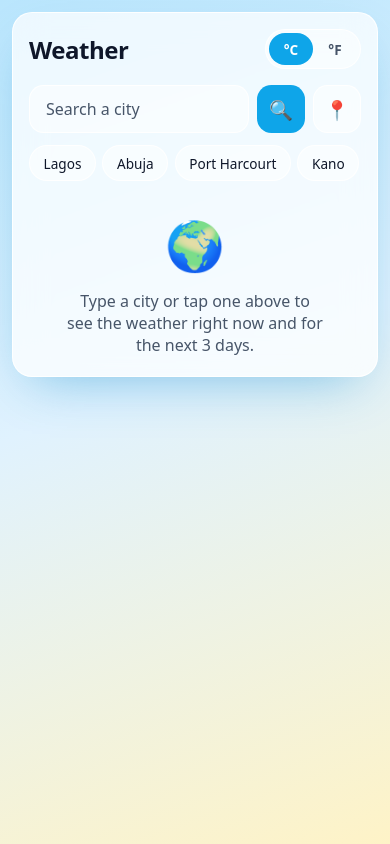
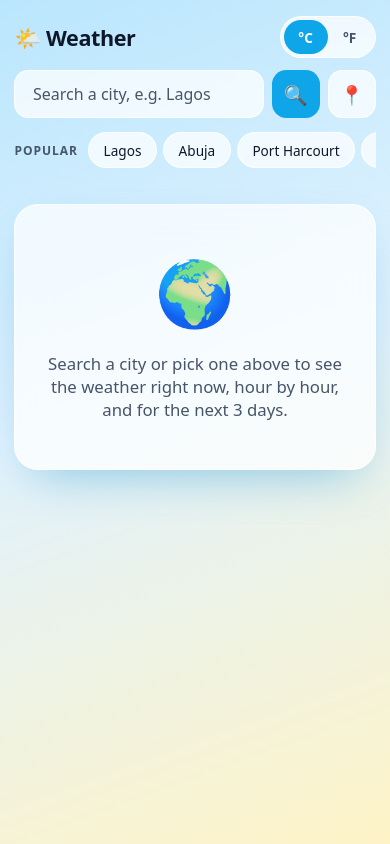
Before and after one commit to OluwaSeun-Femi/Ignis-weather-app, a React (Vite) app: page / in a window 390 px wide. Built offline with nearby package versions, Linux system fonts and the light colour scheme.

Commit message:
Web-first layout with responsive breakpoints

```diff
--- a/src/App.css
+++ b/src/App.css
@@ -1,11 +1,8 @@
 /* ---------- The scene: a full-screen background whose colours follow the weather ---------- */
 .scene {
   min-height: 100dvh;
-  display: flex;
-  align-items: flex-start;
-  justify-content: center;
-  padding: 1.5rem 1rem;
-  padding-bottom: calc(1.5rem + env(safe-area-inset-bottom));
+  padding: 2.5rem 1.5rem;
+  padding-bottom: calc(2.5rem + env(safe-area-inset-bottom));
   background: var(--bg);
   transition: background 0.8s ease;
 }
@@ -28,32 +25,41 @@
   .theme-snow { --bg: linear-gradient(160deg, #1e293b 0%, #334155 50%, #94a3b8 100%); }
 }
 
-/* ---------- The card ---------- */
+/* ---------- The page container: wide on desktop, centred ---------- */
 .app {
   width: 100%;
-  max-width: 460px;
-  padding: 1.25rem 1.25rem 1.5rem;
-  border-radius: 1.5rem;
+  max-width: 1080px;
+  margin: 0 auto;
+  color: var(--text);
+}
+
+/* Shared "glass" look for every card-like block. */
+.hero,
+.panel,
+.not-found,
+.empty,
+.sk {
   background: var(--card);
   border: 1px solid var(--card-border);
+  border-radius: 1.5rem;
   box-shadow: var(--shadow);
   backdrop-filter: blur(16px);
   -webkit-backdrop-filter: blur(16px);
-  color: var(--text);
-  text-align: center;
 }
 
+/* ---------- Header: title, search, unit toggle in one row ---------- */
 .top {
-  display: flex;
+  display: grid;
+  grid-template-columns: auto 1fr auto;
   align-items: center;
-  justify-content: space-between;
-  margin-bottom: 1rem;
+  gap: 1.25rem;
 }
 
 .app h1 {
   margin: 0;
-  font-size: 1.5rem;
+  font-size: 1.6rem;
   letter-spacing: -0.02em;
+  white-space: nowrap;
 }
 
 /* The °C / °F toggle. */
@@ -61,14 +67,14 @@
   display: inline-flex;
   padding: 3px;
   border-radius: 999px;
-  background: var(--tile);
+  background: var(--card);
   border: 1px solid var(--card-border);
 }
 
 .unit button {
   min-width: 44px;
-  min-height: 32px;
-  padding: 0 0.6rem;
+  min-height: 34px;
+  padding: 0 0.7rem;
   font: inherit;
   font-size: 0.85rem;
   font-weight: 600;
@@ -89,17 +95,20 @@
 .search {
   display: flex;
   gap: 0.5rem;
+  max-width: 640px;
+  width: 100%;
+  justify-self: center;
 }
 
 .search input {
   flex: 1;
   min-width: 0;
   min-height: 48px;
-  padding: 0 1rem;
+  padding: 0 1.1rem;
   font: inherit;
   font-size: 1rem; /* 16px stops iPhones zooming in when the box is tapped */
   color: var(--text);
-  background: var(--tile);
+  background: var(--card);
   border: 1px solid var(--card-border);
   border-radius: 0.9rem;
   outline: none;
@@ -131,7 +140,7 @@
 }
 
 .search button.locate {
-  background: var(--tile);
+  background: var(--card);
   border: 1px solid var(--card-border);
 }
 
@@ -161,8 +170,9 @@
 /* ---------- Quick-pick chips ---------- */
 .chips {
   display: flex;
+  align-items: center;
   gap: 0.4rem;
-  margin-top: 0.75rem;
+  margin-top: 0.9rem;
   overflow-x: auto;
   padding-bottom: 0.25rem;
   scrollbar-width: none;
@@ -172,15 +182,25 @@
   display: none;
 }
 
+.chips-label {
+  flex: none;
+  margin-right: 0.25rem;
+  font-size: 0.75rem;
+  font-weight: 600;
+  color: var(--muted);
+  text-transform: uppercase;
+  letter-spacing: 0.08em;
+}
+
 .chips button {
   flex: none;
   min-height: 36px;
-  padding: 0 0.85rem;
+  padding: 0 0.9rem;
   font: inherit;
   font-size: 0.85rem;
   font-weight: 500;
   color: var(--text);
-  background: var(--tile);
+  background: var(--card);
   border: 1px solid var(--card-border);
   border-radius: 999px;
   cursor: pointer;
@@ -188,7 +208,7 @@
 }
 
 .chips button:hover:not(:disabled) {
-  background: color-mix(in srgb, var(--accent) 25%, var(--tile));
+  background: color-mix(in srgb, var(--accent) 25%, var(--card));
 }
 
 .chips button:active:not(:disabled) {
@@ -199,6 +219,7 @@
 .status {
   margin: 1.25rem 0 0;
   color: var(--muted);
+  text-align: center;
 }
 
 .status.error {
@@ -209,53 +230,53 @@
 }
 
 .empty {
-  margin-top: 2rem;
+  margin: 2rem auto 0;
+  max-width: 520px;
+  padding: 3rem 2rem;
+  text-align: center;
   color: var(--muted);
   animation: fade-in 0.35s ease-out;
 }
 
 .empty span {
   display: block;
-  font-size: 3rem;
-  margin-bottom: 0.5rem;
+  font-size: 4rem;
+  margin-bottom: 0.75rem;
   animation: float 4s ease-in-out infinite;
 }
 
 .empty p {
   margin: 0 auto;
-  max-width: 28ch;
+  max-width: 34ch;
+  font-size: 1.05rem;
 }
 
 .skeleton {
   margin-top: 1.5rem;
   display: grid;
-  justify-items: center;
-  gap: 0.75rem;
+  grid-template-columns: 5fr 6fr;
+  gap: 1.25rem;
 }
 
 .sk {
-  border-radius: 0.75rem;
-  background: var(--tile);
   animation: pulse 1.2s ease-in-out infinite;
 }
 
-.sk-title { width: 55%; height: 1.4rem; }
-.sk-icon { width: 4.5rem; height: 4.5rem; border-radius: 50%; }
-.sk-temp { width: 40%; height: 3.5rem; }
-.sk-row { width: 100%; height: 4.5rem; }
+.sk-hero { min-height: 360px; }
+.sk-panel { min-height: 360px; }
 
 .not-found {
-  margin-top: 1.5rem;
-  padding: 1.25rem 1rem;
-  border-radius: 1rem;
-  background: var(--tile);
-  border: 1px dashed var(--card-border);
+  margin: 2rem auto 0;
+  max-width: 520px;
+  padding: 2rem 1.5rem;
+  text-align: center;
+  border-style: dashed;
   animation: fade-in 0.35s ease-out;
 }
 
 .not-found-icon {
   display: block;
-  font-size: 2rem;
+  font-size: 2.5rem;
   margin-bottom: 0.5rem;
 }
 
@@ -269,67 +290,91 @@
   color: var(--muted);
 }
 
-/* ---------- Current weather ---------- */
-.current {
-  margin-top: 1.25rem;
+/* ---------- Result: two columns on desktop ---------- */
+.result {
+  margin-top: 1.5rem;
+  display: grid;
+  grid-template-columns: 5fr 6fr;
+  gap: 1.25rem;
+  align-items: start;
   animation: fade-in 0.4s ease-out;
 }
 
-.current h2 {
+/* Left column: the hero card. */
+.hero {
+  padding: 1.75rem;
+}
+
+.hero h2 {
   margin: 0;
-  font-size: 1.35rem;
+  font-size: 1.6rem;
   font-weight: 600;
 }
 
-.current .country {
+.hero .country {
   font-weight: 400;
   color: var(--muted);
 }
 
-.current .time {
-  margin: 0.15rem 0 0;
+.hero .time {
+  margin: 0.2rem 0 0;
   color: var(--muted);
-  font-size: 0.85rem;
+  font-size: 0.9rem;
 }
 
-.current .icon {
-  font-size: 4.5rem;
+/* The big icon and temperature sit side by side. */
+.headline {
+  display: flex;
+  align-items: center;
+  gap: 1.25rem;
+  margin: 1.5rem 0;
+}
+
+.hero .icon {
+  font-size: 5.5rem;
   line-height: 1;
-  margin: 0.75rem 0 0.25rem;
   animation: float 4s ease-in-out infinite;
 }
 
-.current .temp {
+.hero .temp {
   margin: 0;
-  font-size: 4.5rem;
+  font-size: 5rem;
   font-weight: 700;
   line-height: 1;
   letter-spacing: -0.04em;
 }
 
-.current .desc {
-  margin: 0.4rem 0 0;
-  font-size: 1.1rem;
+.hero .desc {
+  margin: 0.35rem 0 0;
+  font-size: 1.15rem;
   color: var(--muted);
   text-transform: capitalize;
 }
 
 .details {
   display: grid;
-  grid-template-columns: repeat(5, 1fr);
-  gap: 0.4rem;
-  margin: 1.5rem 0 0;
+  grid-template-columns: repeat(6, 1fr);
+  gap: 0.5rem;
+  margin: 0;
 }
 
 .details div {
-  padding: 0.6rem 0.25rem;
+  grid-column: span 2;
+  padding: 0.75rem 0.5rem;
   border-radius: 0.9rem;
   background: var(--tile);
   border: 1px solid var(--card-border);
+  text-align: center;
+}
+
+/* Five tiles: three on top, sunrise and sunset side by side below. */
+.details div:nth-child(4),
+.details div:nth-child(5) {
+  grid-column: span 3;
 }
 
 .details dt {
-  font-size: 0.65rem;
+  font-size: 0.68rem;
   color: var(--muted);
   text-transform: uppercase;
   letter-spacing: 0.06em;
@@ -337,48 +382,59 @@
 
 .details dd {
   margin: 0.2rem 0 0;
-  font-size: 0.9rem;
+  font-size: 1rem;
   font-weight: 600;
 }
 
+/* Right column: hourly strip + 3-day forecast. */
+.panel {
+  padding: 1.5rem 1.75rem 1.75rem;
+}
+
 .section-title {
-  margin: 1.5rem 0 0.5rem;
+  margin: 0 0 0.6rem;
   font-size: 0.75rem;
   font-weight: 600;
   color: var(--muted);
   text-transform: uppercase;
   letter-spacing: 0.08em;
-  text-align: left;
 }
 
-/* ---------- Hourly strip (swipe sideways) ---------- */
+/* Space between the hourly strip and the 3-day heading below it. */
+.panel .hours + .section-title {
+  margin-top: 1.5rem;
+}
+
+/* ---------- Hourly strip (scrolls sideways) ---------- */
 .hours {
   list-style: none;
-  margin: 0 -1.25rem;
-  padding: 0 1.25rem 0.25rem;
+  margin: 0 -1.75rem;
+  padding: 0 1.75rem 0.5rem;
   display: flex;
   gap: 0.4rem;
   overflow-x: auto;
   scroll-snap-type: x mandatory;
-  scrollbar-width: none;
-}
-
-.hours::-webkit-scrollbar {
-  display: none;
+  scrollbar-width: thin;
+  scrollbar-color: var(--card-border) transparent;
 }
 
 .hours li {
   flex: none;
-  width: 58px;
+  width: 62px;
   display: flex;
   flex-direction: column;
   align-items: center;
   gap: 0.25rem;
-  padding: 0.6rem 0.25rem;
+  padding: 0.65rem 0.25rem;
   border-radius: 0.9rem;
   background: var(--tile);
   border: 1px solid var(--card-border);
   scroll-snap-align: start;
+  transition: transform 0.15s;
+}
+
+.hours li:hover {
+  transform: translateY(-2px);
 }
 
 .hours li.now {
@@ -397,12 +453,12 @@
 }
 
 .hour-icon {
-  font-size: 1.3rem;
+  font-size: 1.4rem;
   line-height: 1.2;
 }
 
 .hour-temp {
-  font-size: 0.9rem;
+  font-size: 0.95rem;
   font-weight: 600;
 }
 
@@ -413,15 +469,15 @@
   padding: 0;
   display: grid;
   grid-template-columns: repeat(3, 1fr);
-  gap: 0.5rem;
+  gap: 0.6rem;
 }
 
 .days li {
   display: flex;
   flex-direction: column;
   align-items: center;
-  gap: 0.2rem;
-  padding: 0.75rem 0.5rem;
+  gap: 0.25rem;
+  padding: 1rem 0.5rem;
   border-radius: 1rem;
   background: var(--tile);
   border: 1px solid var(--card-border);
@@ -433,26 +489,27 @@
 }
 
 .day-name {
-  font-size: 0.8rem;
+  font-size: 0.85rem;
   font-weight: 600;
   color: var(--muted);
 }
 
 .day-icon {
-  font-size: 1.7rem;
+  font-size: 2.2rem;
   line-height: 1.2;
 }
 
 .day-desc {
-  font-size: 0.7rem;
+  font-size: 0.75rem;
   color: var(--muted);
   text-transform: capitalize;
 }
 
 .day-range {
   display: flex;
-  gap: 0.4rem;
+  gap: 0.5rem;
   margin-top: 0.1rem;
+  font-size: 1.05rem;
 }
 
 .day-max {
@@ -463,39 +520,82 @@
   color: var(--muted);
 }
 
-/* ---------- Phone layout: the card fills the width, text scales down a touch ---------- */
-@media (max-width: 480px) {
-  .scene {
-    padding: 0.75rem 0.75rem;
-    padding-bottom: calc(0.75rem + env(safe-area-inset-bottom));
+/* ---------- Tablet: header wraps, columns stay ---------- */
+@media (max-width: 900px) {
+  .top {
+    grid-template-columns: 1fr auto;
   }
 
-  .app {
-    padding: 1rem 1rem 1.25rem;
+  .search {
+    grid-column: 1 / -1;
+    grid-row: 2;
+    max-width: none;
+  }
+
+  .result,
+  .skeleton {
+    grid-template-columns: 1fr;
+  }
+
+  .sk-panel {
+    min-height: 260px;
+  }
+}
+
+/* ---------- Phone: single column, tighter spacing, swipeable strips ---------- */
+@media (max-width: 560px) {
+  .scene {
+    padding: 1rem 0.9rem;
+    padding-bottom: calc(1rem + env(safe-area-inset-bottom));
+  }
+
+  .top {
+    gap: 0.75rem;
+  }
+
+  .app h1 {
+    font-size: 1.35rem;
+  }
+
+  .hero,
+  .panel {
+    padding: 1.25rem;
     border-radius: 1.25rem;
   }
 
-  .current .temp {
+  .headline {
+    gap: 1rem;
+    margin: 1.25rem 0;
+  }
+
+  .hero .icon {
     font-size: 4rem;
   }
 
-  /* Five tiles become two rows: three on top, sunrise and sunset side by side below. */
-  .details {
-    grid-template-columns: repeat(6, 1fr);
-  }
-
-  .details div {
-    grid-column: span 2;
-  }
-
-  .details div:nth-child(4),
-  .details div:nth-child(5) {
-    grid-column: span 3;
+  .hero .temp {
+    font-size: 3.75rem;
   }
 
   .hours {
-    margin: 0 -1rem;
-    padding: 0 1rem 0.25rem;
+    margin: 0 -1.25rem;
+    padding: 0 1.25rem 0.25rem;
+    scrollbar-width: none;
+  }
+
+  .hours::-webkit-scrollbar {
+    display: none;
+  }
+
+  .hours li {
+    width: 56px;
+  }
+
+  .day-icon {
+    font-size: 1.7rem;
+  }
+
+  .day-desc {
+    display: none;
   }
 }
 
@@ -539,7 +639,7 @@
 
 /* People who prefer less motion get the content without the movement. */
 @media (prefers-reduced-motion: reduce) {
-  .current .icon,
+  .hero .icon,
   .empty span,
   .sk,
   .spinner {
--- a/src/App.tsx
+++ b/src/App.tsx
@@ -273,29 +273,22 @@ function App() {
   // sky is the icon, description and colour theme for the current weather (only when we have weather).
   const sky = weather ? describe(weather.code, weather.isDay) : null
 
-  // The JSX: a full-screen scene whose colours follow the weather, with the card in the middle.
+  // The JSX: a full-width scene whose colours follow the weather, with a header, then a two-column layout.
   return (
     <div className={`scene theme-${sky?.theme ?? 'default'}`}>
       <main className="app">
+        {/* Header: title on the left, search in the middle, unit toggle on the right. */}
         <header className="top">
-          <h1>Weather</h1>
-          {/* The unit toggle: two buttons, the active one highlighted. */}
-          <div className="unit" role="group" aria-label="Temperature unit">
-            <button type="button" className={unit === 'C' ? 'on' : ''} onClick={() => setUnit('C')}>
-              °C
-            </button>
-            <button type="button" className={unit === 'F' ? 'on' : ''} onClick={() => setUnit('F')}>
-              °F
-            </button>
-          </div>
-        </header>
+          <h1>
+            <span aria-hidden="true">🌤️</span> Weather
+          </h1>
 
           <form className="search" onSubmit={handleSubmit}>
             <input
               type="text"
               value={query}
               onChange={(e) => setQuery(e.target.value)}
-            placeholder="Search a city"
+              placeholder="Search a city, e.g. Lagos"
               aria-label="City"
               autoComplete="off"
               enterKeyHint="search"
@@ -308,8 +301,20 @@ function App() {
             </button>
           </form>
 
+          {/* The unit toggle: two buttons, the active one highlighted. */}
+          <div className="unit" role="group" aria-label="Temperature unit">
+            <button type="button" className={unit === 'C' ? 'on' : ''} onClick={() => setUnit('C')}>
+              °C
+            </button>
+            <button type="button" className={unit === 'F' ? 'on' : ''} onClick={() => setUnit('F')}>
+              °F
+            </button>
+          </div>
+        </header>
+
         {/* Quick-pick chips: recent searches first (if any), then a few popular cities. */}
         <div className="chips" aria-label="Quick picks">
+          <span className="chips-label">{recent.length ? 'Recent' : 'Popular'}</span>
           {(recent.length ? recent : QUICK_CITIES).map((city) => (
             <button type="button" key={city} onClick={() => lookUp(city)} disabled={loading}>
               {city}
@@ -322,10 +327,8 @@ function App() {
         {/* The loading skeleton: grey blocks in the shape of the result, pulsing until data arrives. */}
         {loading && (
           <div className="skeleton" aria-label="Loading">
-            <div className="sk sk-title" />
-            <div className="sk sk-icon" />
-            <div className="sk sk-temp" />
-            <div className="sk sk-row" />
+            <div className="sk sk-hero" />
+            <div className="sk sk-panel" />
           </div>
         )}
 
@@ -345,23 +348,30 @@ function App() {
         {!weather && !loading && !error && !notFound && (
           <div className="empty">
             <span aria-hidden="true">🌍</span>
-            <p>Type a city or tap one above to see the weather right now and for the next 3 days.</p>
+            <p>Search a city or pick one above to see the weather right now, hour by hour, and for the next 3 days.</p>
           </div>
         )}
 
         {weather && sky && !loading && (
-          <section className="current" key={weather.city + weather.time}>
+          <section className="result" key={weather.city + weather.time}>
+            {/* Left column: the hero card with the city, big temperature and the detail tiles. */}
+            <div className="hero">
               <h2>
                 {weather.city}
                 {weather.country && <span className="country">, {weather.country}</span>}
               </h2>
               {/* The API's time is already in the city's own time zone (timezone=auto). */}
               <p className="time">Local time {clock(weather.time)}</p>
+
+              <div className="headline">
                 <div className="icon" aria-hidden="true">
                   {sky.icon}
                 </div>
+                <div>
                   <p className="temp">{show(weather.temperature)}</p>
                   <p className="desc">{sky.text}</p>
+                </div>
+              </div>
 
               <dl className="details">
                 <div>
@@ -385,8 +395,10 @@ function App() {
                   <dd>{clock(weather.sunset)}</dd>
                 </div>
               </dl>
+            </div>
 
-            {/* The next 24 hours: a strip you can swipe sideways on a phone. */}
+            {/* Right column: the next 24 hours strip and the 3-day forecast. */}
+            <div className="panel">
               <h3 className="section-title">Next 24 hours</h3>
               <ul className="hours">
                 {weather.hours.map((hour, i) => (
@@ -400,7 +412,6 @@ function App() {
                 ))}
               </ul>
 
-            {/* The next 3 days: one tile per day with its icon, weekday, high and low. */}
               <h3 className="section-title">Next 3 days</h3>
               <ul className="days">
                 {weather.days.map((day) => (
@@ -417,6 +428,7 @@ function App() {
                   </li>
                 ))}
               </ul>
+            </div>
           </section>
         )}
       </main>
```
Lines whose indentation alone changed are shown as unchanged.
